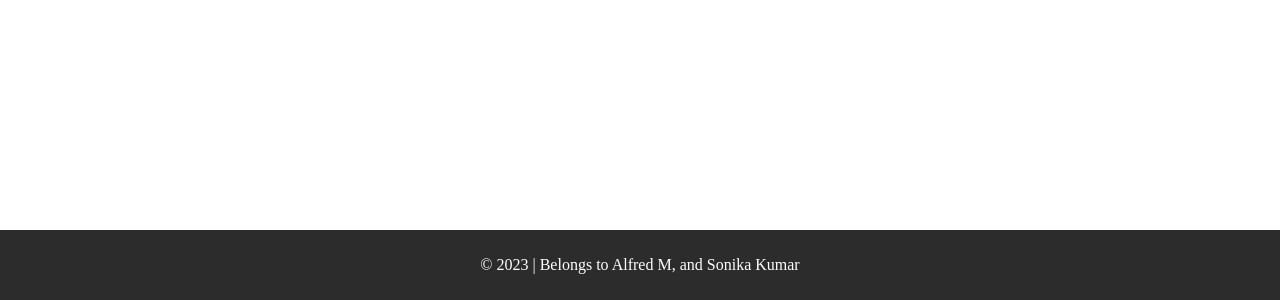
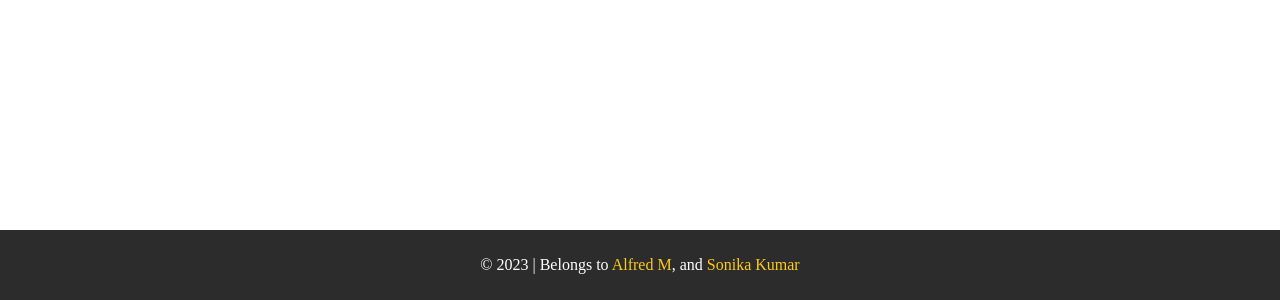
Before and after one commit to Sonikak004/Js-capstone-project, a website built with webpack: page src/template.html in a window 1280 px wide. Shown: the part 500-800 px from the top of the page. Built offline with nearby package versions, Linux system fonts and the light colour scheme.

Commit message:
Fix color for footer

```diff
--- a/src/styles.css
+++ b/src/styles.css
@@ -16,9 +16,12 @@ footer {
   background-color:#2C2C2C;
 }
 
-.footer-p,
+.footer-p {
+  color: rgb(255, 255, 255);
+}
+
 .ftxt {
-  color: rgb(255, 255, 255);
+  color: #feca1b;
   text-decoration: none;
 }
 
```
